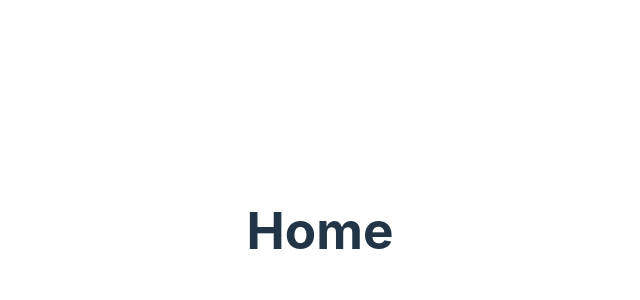
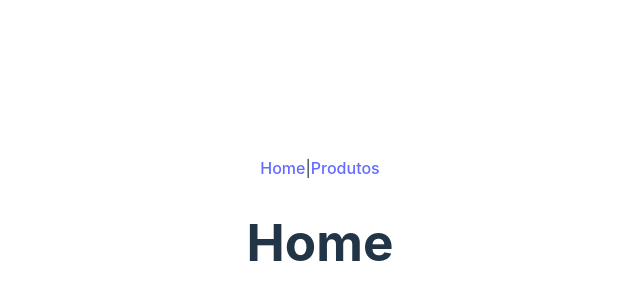
Before and after one commit to Miguel-Fr3/Lista, a React (Vite) app: page / in a window 1280 px wide. Shown: the part 170-470 px from the top of the page, without its empty margins (320-960 px from the left). Built offline with nearby package versions, Linux system fonts and the light colour scheme.

Commit message:
Criando links para navegar

```diff
--- a/src/App.jsx
+++ b/src/App.jsx
@@ -1,12 +1,14 @@
 import { useState } from 'react'
 import './App.css'
 import { Outlet } from 'react-router-dom'
+import Menu from './Components/Menu'
 
 function App() {
   const [count, setCount] = useState(0)
 
   return (
     <>
+    <Menu/>
       <Outlet/>
     </>
   )
--- /dev/null
+++ b/src/Components/Menu.jsx
@@ -0,0 +1,14 @@
+import { Link } from "react-router-dom";
+
+export default function Menu(){
+
+    return(
+
+        <nav className="menu">
+            <Link to='/'>Home</Link>
+            <span>|</span>
+            <Link to='/produtos'>Produtos</Link>
+        </nav>
+
+    )
+}
```
